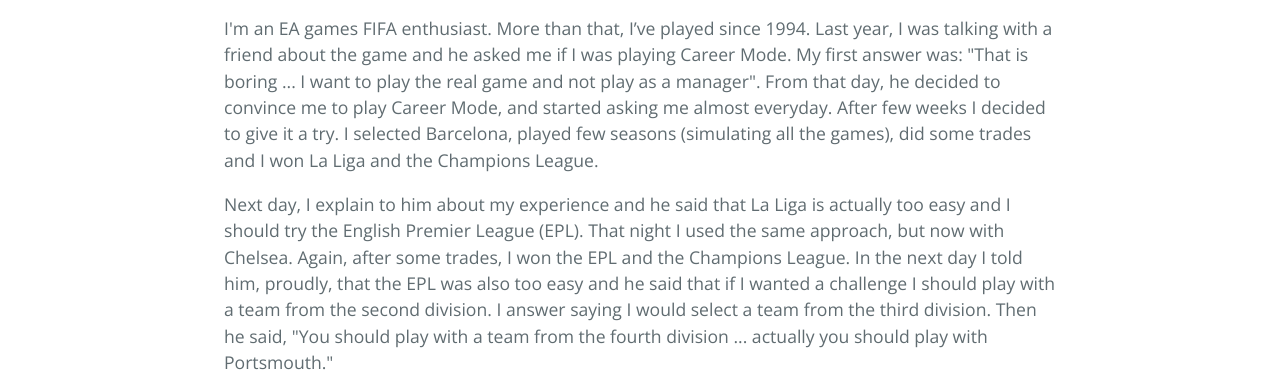
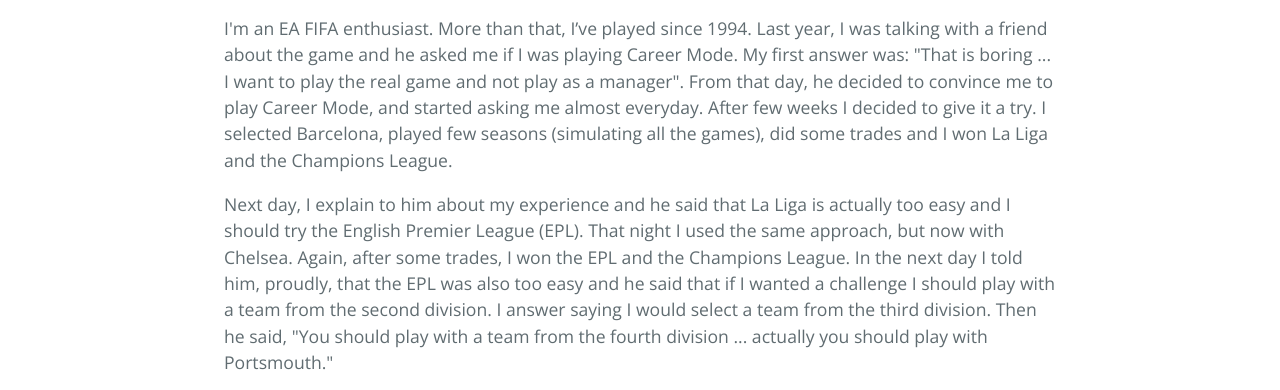
Before and after one commit to tagawa/playing-moneyball-on-ea-fifa-16, a plain HTML site: page index.html in a window 1280 px wide. Shown: the part 391-781 px from the top of the page. Drawn offline with nearby package versions, Linux system fonts and the light colour scheme.

Commit message:
Update index.html

```diff
--- a/index.html
+++ b/index.html
@@ -19,7 +19,7 @@
 
 <h2>Playing "Moneyball" on EA FIFA 16</h2>
 
-<p>I'm an EA games FIFA enthusiast. More than that, I’ve played since 1994. Last year, I was talking with a friend about the game and he asked me if I was playing Career Mode. My first answer was: "That is boring ... I want to play the real game and not play as a manager". From that day, he decided to convince me to play Career Mode, and started asking me almost everyday. After few weeks I decided to give it a try. I selected Barcelona, played few seasons (simulating all the games), did some trades and I won La Liga and the Champions League.</p>
+<p>I'm an EA FIFA enthusiast. More than that, I’ve played since 1994. Last year, I was talking with a friend about the game and he asked me if I was playing Career Mode. My first answer was: "That is boring ... I want to play the real game and not play as a manager". From that day, he decided to convince me to play Career Mode, and started asking me almost everyday. After few weeks I decided to give it a try. I selected Barcelona, played few seasons (simulating all the games), did some trades and I won La Liga and the Champions League.</p>
 
 <p>Next day, I explain to him about my experience and he said that La Liga is actually too easy and I should try the English Premier League (EPL). That night I used the same approach, but now with Chelsea. Again, after some trades, I won the EPL and the Champions League. In the next day I told him, proudly, that the EPL was also too easy and he said that if I wanted a challenge I should play with a team from the second division. I answer saying I would select a team from the third division. Then he said, "You should play with a team from the fourth division ... actually you should play with Portsmouth."</p>
 
```
